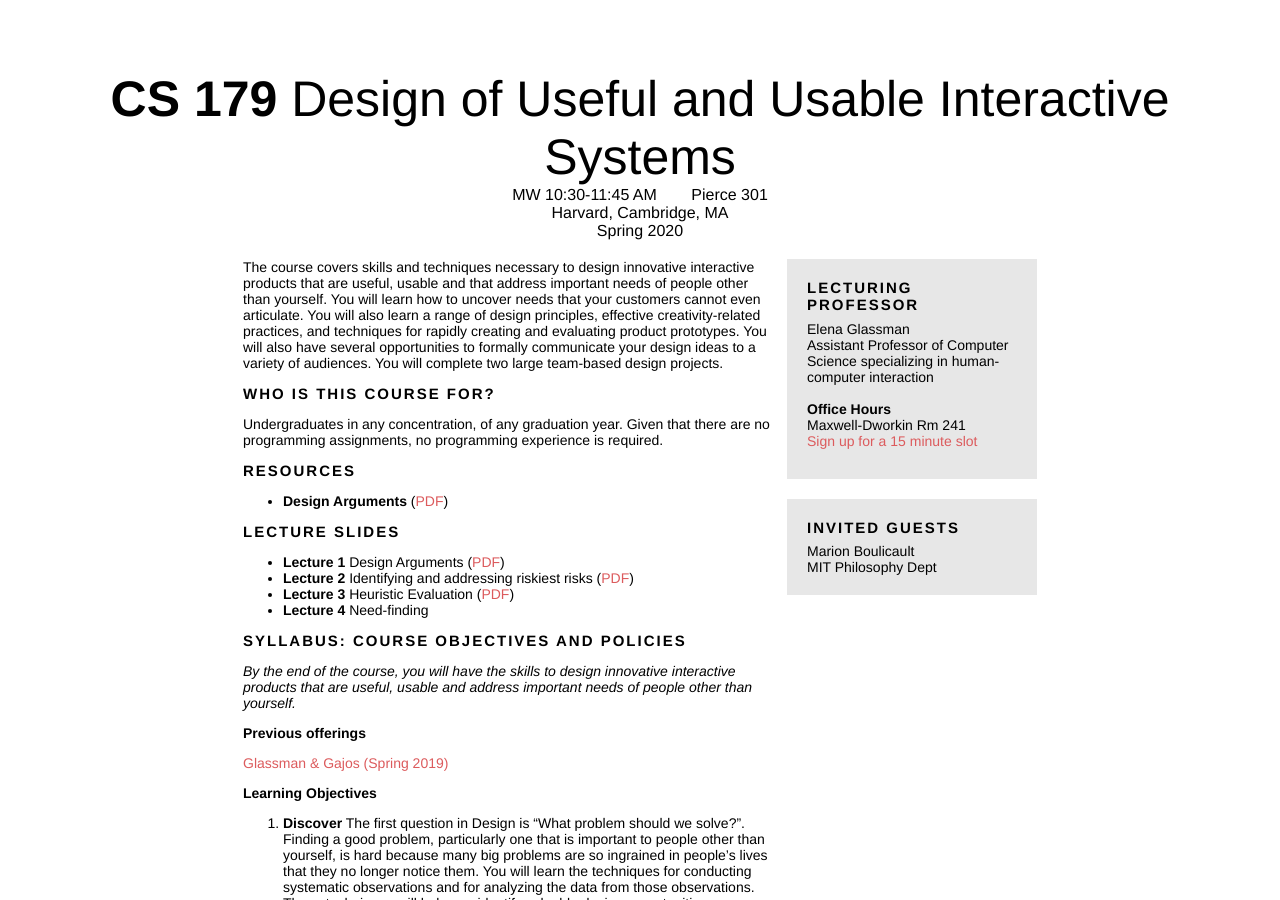
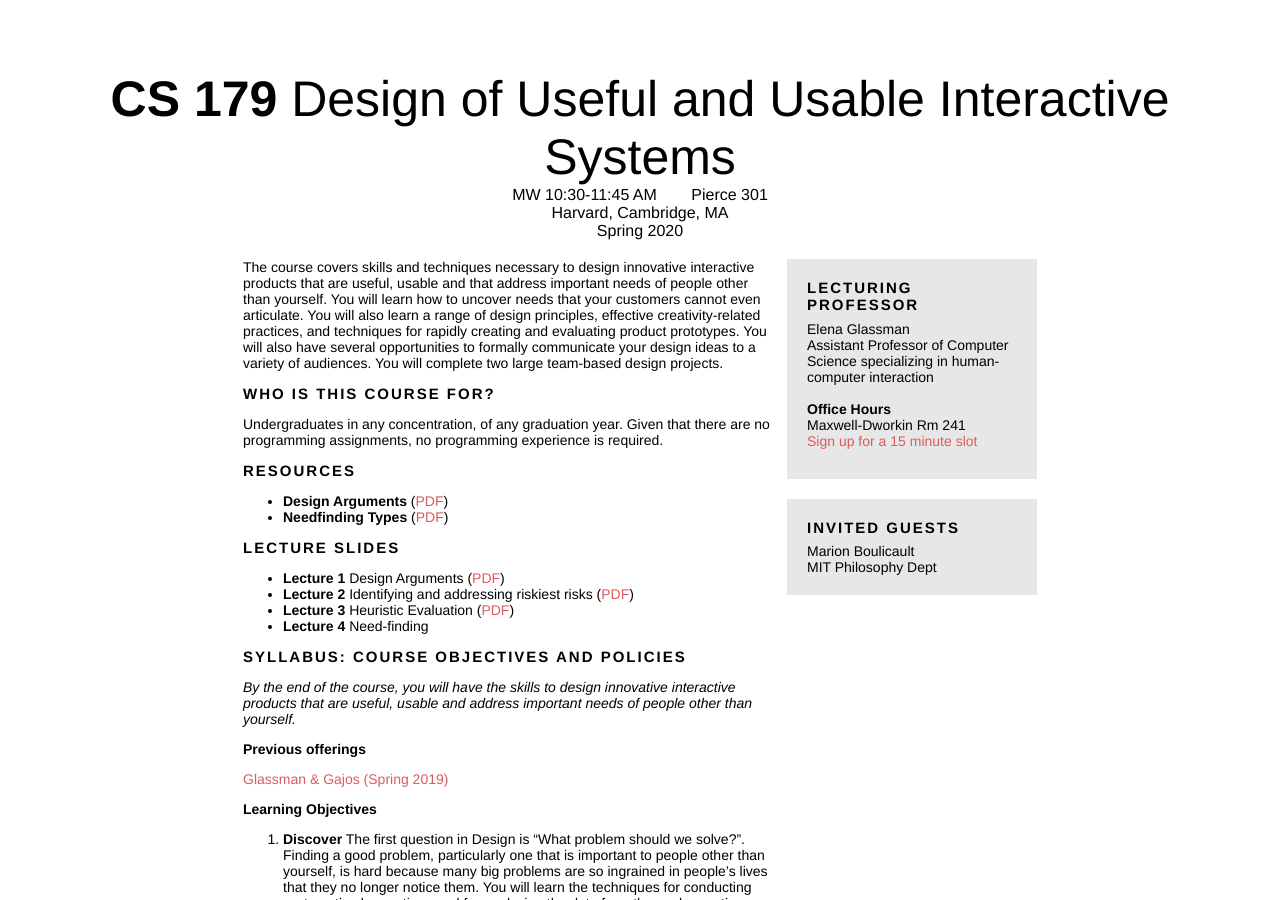
Before and after one commit to eglassman/eglassman.github.io, a Jekyll site: the page built from cs179.html, in a window 1280 px wide and 900 px high. Built offline with Jekyll 4.4.1, drawn with Linux system fonts in a browser that asks for light colours.

Commit message:
added needfinding types

```diff
--- a/cs179.html
+++ b/cs179.html
@@ -54,6 +54,7 @@
     <div>
       <ul>
         <li><b>Design Arguments</b> (<a href="https://pl-hci-seminar.seas.harvard.edu/design_arguments.pdf">PDF</a>)</li>
+        <li><b>Needfinding Types</b> (<a href="https://www.dropbox.com/s/otpa5l4764killw/needfinding%20types.pdf?dl=0">PDF</a>)</li>
       </ul>
     </div>
 
```
Also changed, not shown: 1 other file.
